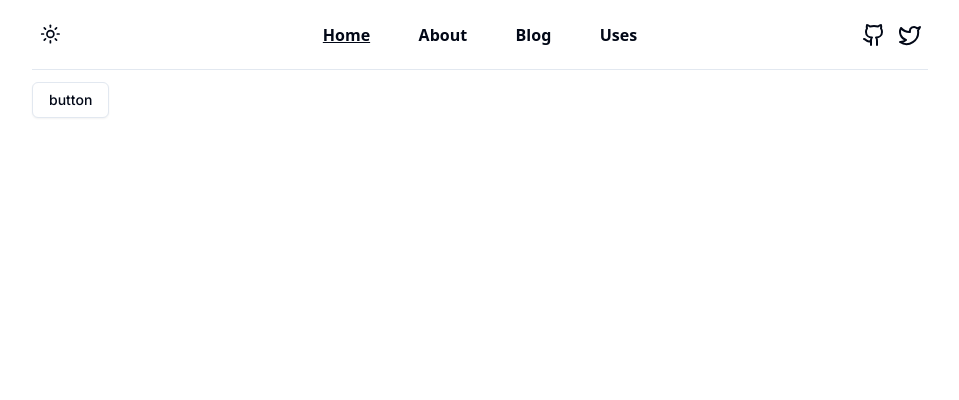
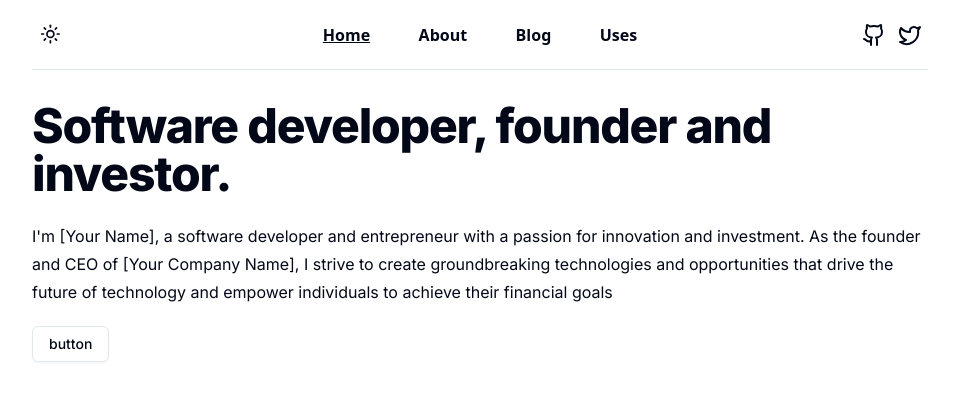
Before and after one commit to piotrszubert/nextjs-dev-portfolio, a Next.js app: page / in a window 1280 px wide. Shown: the top 400 px of the page, without its empty margins (160-1119 px from the left). Built offline with nearby package versions, Linux system fonts and the light colour scheme.

Commit message:
added page hero component, added hero to home

```diff
--- /dev/null
+++ b/components/pageHero.tsx
@@ -0,0 +1,12 @@
+import React from 'react';
+
+export default function PageHero({ heading = 'Default heading', subheading = 'Default subheading' }) {
+  return (
+    <>
+        <div className="py-5">
+            <h1 className='font-extrabold tracking-tight lg:text-5xl'>{heading}</h1>
+            <p className='leading-7 mt-6'>{subheading}</p>
+        </div>
+    </>
+  );
+}
--- a/pages/index.tsx
+++ b/pages/index.tsx
@@ -1,6 +1,7 @@
 import { Inter } from 'next/font/google'
 import { Button } from '@/components/ui/button'
 import Layout from '@/components/layout'
+import PageHero from '@/components/pageHero'
 
 const inter = Inter({ subsets: ['latin'] })
 
@@ -10,6 +11,10 @@ export default function Home() {
       <main
         className={`${inter.className} max-w-4xl mx-auto`}
       >
+      <PageHero
+        heading='Software developer, founder and investor.'
+        subheading="I'm [Your Name], a software developer and entrepreneur with a passion for innovation and investment. As the founder and CEO of [Your Company Name], I strive to create groundbreaking technologies and opportunities that drive the future of technology and empower individuals to achieve their financial goals"
+      />
       <Button variant={'outline'}>
         button
       </Button>
```
